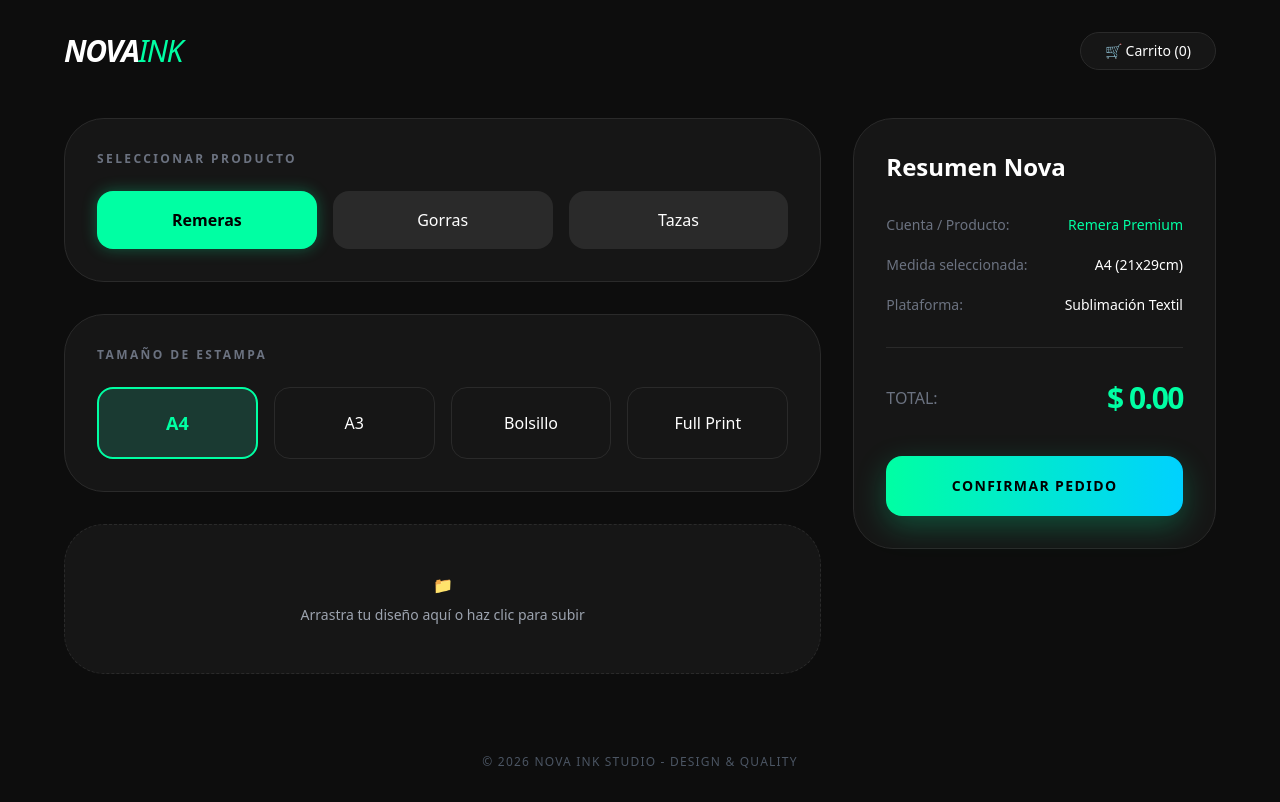
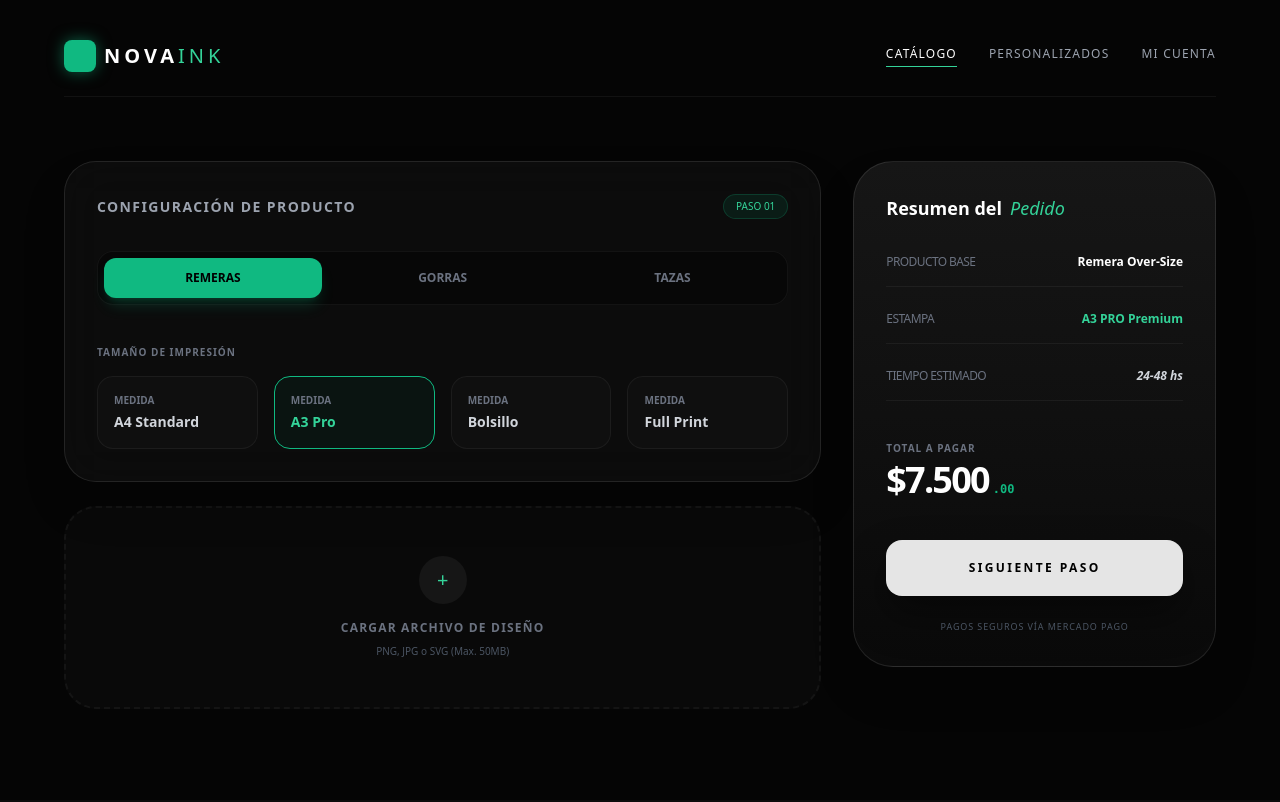
Before and after one commit to miguelquinteros232-tech/novaink-web, a Next.js app: page / in a window 1280 px wide. Built offline with nearby package versions, Linux system fonts and the light colour scheme.

Commit message:
Update page.js

```diff
--- a/app/page.js
+++ b/app/page.js
@@ -1,105 +1,114 @@
 import React from 'react';
 
-export default function NovaInkHome() {
+export default function NovaInkPro() {
   return (
-    <main className="min-h-screen bg-[#0D0D0D] text-white p-8 font-sans">
+    <main className="min-h-screen bg-[#050505] text-white font-sans selection:bg-emerald-500/30">
 
-      {/* HEADER: Nombre de la empresa */}
-      <header className="flex justify-between items-center max-w-6xl mx-auto mb-12">
-        <h1 className="text-3xl font-bold tracking-tighter italic">
-          NOVA<span className="text-[#00FFA3] font-light">INK</span>
-        </h1>
-        <div className="bg-[#161616] px-6 py-2 rounded-full border border-[#2A2A2A] text-sm font-medium">
-          🛒 Carrito (0)
+      {/* Fondo con Luces Difusas (Esto da el toque de la foto) */}
+      <div className="fixed top-0 left-0 w-full h-full overflow-hidden -z-10">
+        <div className="absolute top-[-10%] left-[-10%] w-[40%] h-[40%] bg-emerald-900/20 rounded-full blur-[120px]"></div>
+        <div className="absolute bottom-[10%] right-[-5%] w-[30%] h-[30%] bg-blue-900/10 rounded-full blur-[100px]"></div>
       </div>
+
+      <div className="max-w-[1200px] mx-auto px-6 py-10">
+
+        {/* Header Superior sutil */}
+        <header className="flex justify-between items-center mb-16 border-b border-white/5 pb-6">
+          <div className="flex items-center gap-2">
+            <div className="w-8 h-8 bg-emerald-500 rounded-lg shadow-[0_0_15px_rgba(16,185,129,0.5)]"></div>
+            <h1 className="text-xl font-bold tracking-[0.2em] uppercase">Nova<span className="text-emerald-400 font-light">Ink</span></h1>
+          </div>
+          <nav className="hidden md:flex gap-8 text-xs font-medium text-gray-400 tracking-widest">
+            <span className="text-white border-b border-emerald-400 pb-1">CATÁLOGO</span>
+            <span className="hover:text-white cursor-pointer transition-colors">PERSONALIZADOS</span>
+            <span className="hover:text-white cursor-pointer transition-colors">MI CUENTA</span>
+          </nav>
         </header>
 
-      {/* CONTENIDO PRINCIPAL: Inspirado en tu captura de pantalla */}
-      <section className="max-w-6xl mx-auto grid grid-cols-1 lg:grid-cols-3 gap-8">
+        <div className="grid grid-cols-1 lg:grid-cols-12 gap-8 items-start">
 
-        {/* COLUMNA IZQUIERDA: Configuración del Pedido */}
-        <div className="lg:col-span-2 space-y-8">
+          {/* LADO IZQUIERDO: CONFIGURADOR (65% del ancho) */}
+          <div className="lg:col-span-8 space-y-6">
 
-          {/* Bloque 1: Tipo de Producto */}
-          <div className="bg-[#161616] p-8 rounded-[2.5rem] border border-[#2A2A2A]">
-            <h2 className="text-xs uppercase tracking-[0.2em] text-gray-500 mb-6 font-bold">Seleccionar Producto</h2>
-            <div className="grid grid-cols-1 md:grid-cols-3 gap-4">
-              <button className="bg-[#00FFA3] text-black font-extrabold py-4 rounded-2xl shadow-[0_0_15px_rgba(0,255,163,0.3)]">
-                Remeras
-              </button>
-              <button className="bg-[#2A2A2A] hover:bg-[#333] py-4 rounded-2xl transition-all border border-transparent hover:border-gray-500">
-                Gorras
-              </button>
-              <button className="bg-[#2A2A2A] hover:bg-[#333] py-4 rounded-2xl transition-all border border-transparent hover:border-gray-500">
-                Tazas
-              </button>
-            </div>
+            <div className="bg-[#111111]/60 backdrop-blur-xl border border-white/10 p-8 rounded-[2rem] shadow-2xl">
+              <div className="flex justify-between items-center mb-8">
+                <h2 className="text-sm font-bold text-gray-400 uppercase tracking-widest">Configuración de Producto</h2>
+                <span className="text-[10px] bg-emerald-500/10 text-emerald-400 px-3 py-1 rounded-full border border-emerald-500/20">PASO 01</span>
               </div>
 
-          {/* Bloque 2: Tamaño de Estampa (Inspirado en el selector de $50k) */}
-          <div className="bg-[#161616] p-8 rounded-[2.5rem] border border-[#2A2A2A]">
-            <h2 className="text-xs uppercase tracking-[0.2em] text-gray-500 mb-6 font-bold">Tamaño de Estampa</h2>
-            <div className="grid grid-cols-2 md:grid-cols-4 gap-4">
-              <button className="py-5 border-2 border-[#00FFA3] bg-[#1A3A32] text-[#00FFA3] rounded-2xl font-bold text-lg">
-                A4
-              </button>
-              <button className="py-5 border border-[#2A2A2A] bg-transparent rounded-2xl hover:border-gray-400 transition-all">
-                A3
-              </button>
-              <button className="py-5 border border-[#2A2A2A] bg-transparent rounded-2xl hover:border-gray-400 transition-all">
-                Bolsillo
-              </button>
-              <button className="py-5 border border-[#2A2A2A] bg-transparent rounded-2xl hover:border-gray-400 transition-all">
-                Full Print
-              </button>
-            </div>
+              {/* Selectores Estilo Trading (Como el de Account Type) */}
+              <div className="grid grid-cols-3 gap-3 p-1.5 bg-black/40 rounded-2xl border border-white/5">
+                <button className="py-3 px-4 rounded-xl text-xs font-bold transition-all bg-emerald-500 text-black shadow-lg shadow-emerald-500/20">REMERAS</button>
+                <button className="py-3 px-4 rounded-xl text-xs font-bold transition-all text-gray-500 hover:text-white">GORRAS</button>
+                <button className="py-3 px-4 rounded-xl text-xs font-bold transition-all text-gray-500 hover:text-white">TAZAS</button>
               </div>
 
-          {/* Bloque 3: Subida de Diseño */}
-          <div className="bg-[#161616] p-8 rounded-[2.5rem] border border-[#2A2A2A] border-dashed">
-            <div className="flex flex-col items-center justify-center py-4">
-              <span className="text-[#00FFA3] mb-2">📁</span>
-              <p className="text-gray-400 text-sm">Arrastra tu diseño aquí o haz clic para subir</p>
+              <div className="mt-10">
+                <h3 className="text-[10px] text-gray-500 font-bold uppercase tracking-widest mb-4">Tamaño de Impresión</h3>
+                <div className="grid grid-cols-2 md:grid-cols-4 gap-4">
+                  {['A4 Standard', 'A3 Pro', 'Bolsillo', 'Full Print'].map((size, index) => (
+                    <div key={size} className={`p-4 rounded-2xl border transition-all cursor-pointer ${index === 1 ? 'border-emerald-500 bg-emerald-500/5' : 'border-white/5 bg-white/[0.02] hover:border-white/20'}`}>
+                      <p className="text-[10px] text-gray-500 mb-1 font-bold uppercase">Medida</p>
+                      <p className={`text-sm font-bold ${index === 1 ? 'text-emerald-400' : 'text-gray-300'}`}>{size}</p>
+                    </div>
+                  ))}
                 </div>
               </div>
             </div>
 
-        {/* COLUMNA DERECHA: Resumen de Pedido (Sidebar) */}
-        <aside className="bg-[#161616] p-8 rounded-[2.5rem] border border-[#2A2A2A] h-fit sticky top-8">
-          <h2 className="text-2xl font-bold mb-8">Resumen Nova</h2>
-
-          <div className="space-y-5 text-sm border-b border-[#2A2A2A] pb-8 mb-8">
-            <div className="flex justify-between">
-              <span className="text-gray-500">Cuenta / Producto:</span>
-              <span className="font-medium text-[#00FFA3]">Remera Premium</span>
+            {/* Dropzone de archivos estilo "Upload" */}
+            <div className="bg-[#111111]/40 border-2 border-dashed border-white/5 p-12 rounded-[2rem] flex flex-col items-center justify-center group hover:border-emerald-500/40 transition-all cursor-pointer">
+              <div className="w-12 h-12 rounded-full bg-white/5 flex items-center justify-center mb-4 group-hover:scale-110 transition-transform">
+                <span className="text-emerald-400 text-xl">+</span>
               </div>
-            <div className="flex justify-between">
-              <span className="text-gray-500">Medida seleccionada:</span>
-              <span>A4 (21x29cm)</span>
-            </div>
-            <div className="flex justify-between">
-              <span className="text-gray-500">Plataforma:</span>
-              <span>Sublimación Textil</span>
+              <p className="text-xs font-bold tracking-widest text-gray-500 uppercase">Cargar Archivo de Diseño</p>
+              <p className="text-[10px] text-gray-600 mt-2">PNG, JPG o SVG (Max. 50MB)</p>
             </div>
           </div>
 
-          <div className="flex justify-between items-center mb-10">
-            <span className="text-gray-500 font-medium">TOTAL:</span>
-            <span className="text-3xl font-black text-[#00FFA3] tracking-tighter">$ 0.00</span>
+          {/* LADO DERECHO: PANEL DE COSTOS (Resumen) */}
+          <aside className="lg:col-span-4 h-fit">
+            <div className="bg-gradient-to-b from-[#161616] to-[#0A0A0A] border border-white/10 p-8 rounded-[2.5rem] shadow-2xl relative overflow-hidden">
+              {/* Adorno de luz en el resumen */}
+              <div className="absolute top-0 right-0 w-32 h-32 bg-emerald-500/10 blur-[50px] -z-10"></div>
+
+              <h2 className="text-lg font-bold mb-8 flex items-center gap-2">
+                Resumen del <span className="text-emerald-400 font-light italic">Pedido</span>
+              </h2>
+
+              <div className="space-y-6 mb-10 text-xs">
+                <div className="flex justify-between items-center border-b border-white/5 pb-4">
+                  <span className="text-gray-500 uppercase tracking-tighter">Producto base</span>
+                  <span className="font-bold">Remera Over-Size</span>
+                </div>
+                <div className="flex justify-between items-center border-b border-white/5 pb-4">
+                  <span className="text-gray-500 uppercase tracking-tighter">Estampa</span>
+                  <span className="font-bold text-emerald-400">A3 PRO Premium</span>
+                </div>
+                <div className="flex justify-between items-center border-b border-white/5 pb-4">
+                  <span className="text-gray-500 uppercase tracking-tighter">Tiempo Estimado</span>
+                  <span className="font-bold italic text-gray-300">24-48 hs</span>
+                </div>
               </div>
 
-          {/* Botón de Acción Principal */}
-          <button className="w-full bg-gradient-to-r from-[#00FFA3] to-[#00D1FF] text-black font-black py-5 rounded-2xl shadow-[0_10px_30px_rgba(0,255,163,0.25)] hover:scale-[1.03] active:scale-[0.98] transition-all uppercase tracking-widest text-sm">
-            Confirmar Pedido
+              <div className="mb-10">
+                <p className="text-[10px] text-gray-500 uppercase font-bold mb-1 tracking-widest">Total a pagar</p>
+                <div className="flex items-baseline gap-1">
+                  <span className="text-4xl font-black tracking-tighter">$7.500</span>
+                  <span className="text-emerald-500 text-xs font-bold font-mono">.00</span>
+                </div>
+              </div>
+
+              <button className="w-full bg-[#E5E5E5] hover:bg-white text-black font-black py-5 rounded-2xl transition-all shadow-[0_20px_40px_rgba(0,0,0,0.4)] active:scale-95 uppercase text-xs tracking-[0.2em]">
+                Siguiente Paso
               </button>
+
+              <p className="text-center text-[9px] text-gray-600 mt-6 uppercase tracking-widest">Pagos seguros vía Mercado Pago</p>
+            </div>
           </aside>
 
-      </section>
-
-      {/* Footer simple */}
-      <footer className="mt-20 text-center text-gray-600 text-xs tracking-widest uppercase">
-        &copy; 2026 Nova Ink Studio - Design & Quality
-      </footer>
+        </div>
+      </div>
     </main>
   );
 }
```
Lines whose indentation alone changed are shown as unchanged.
